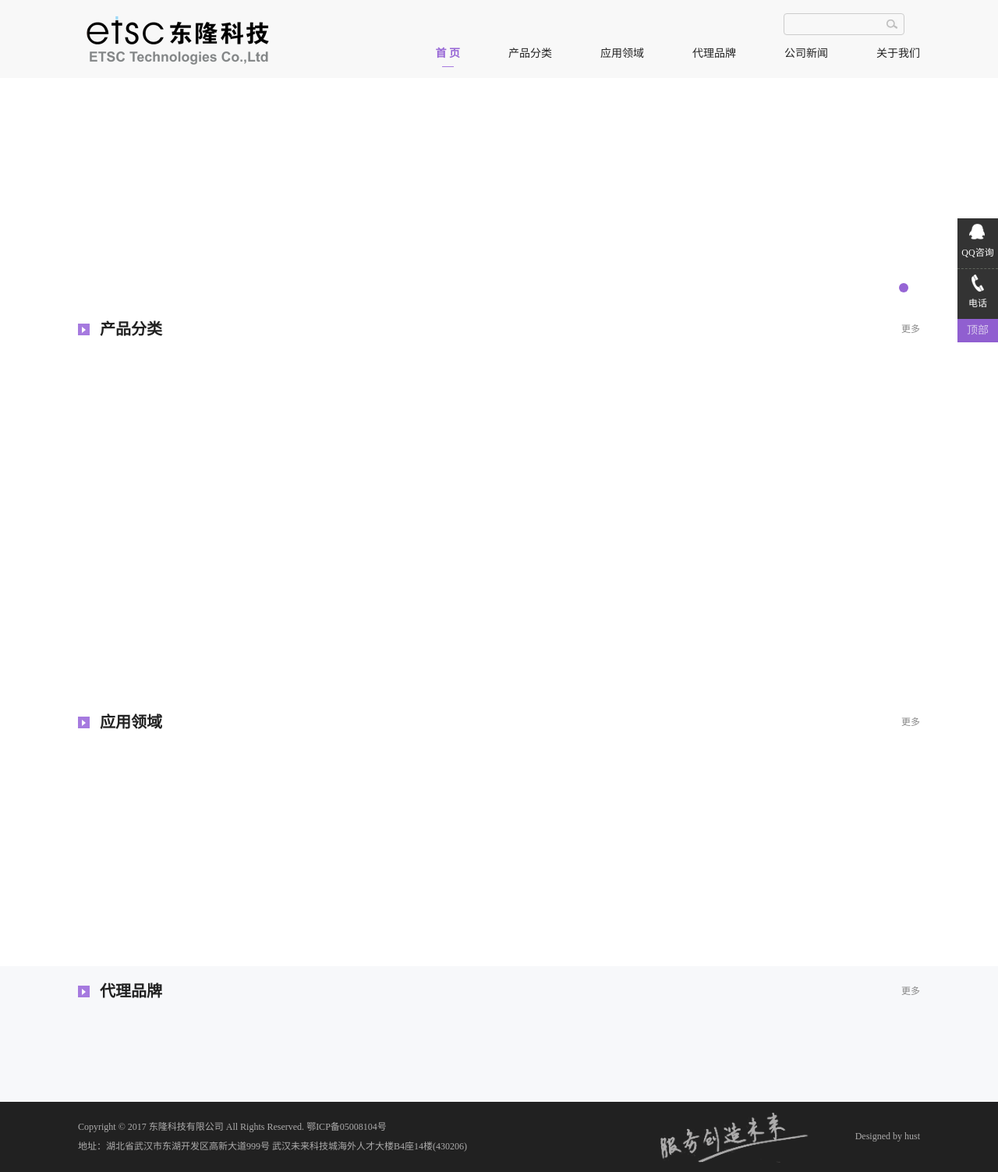
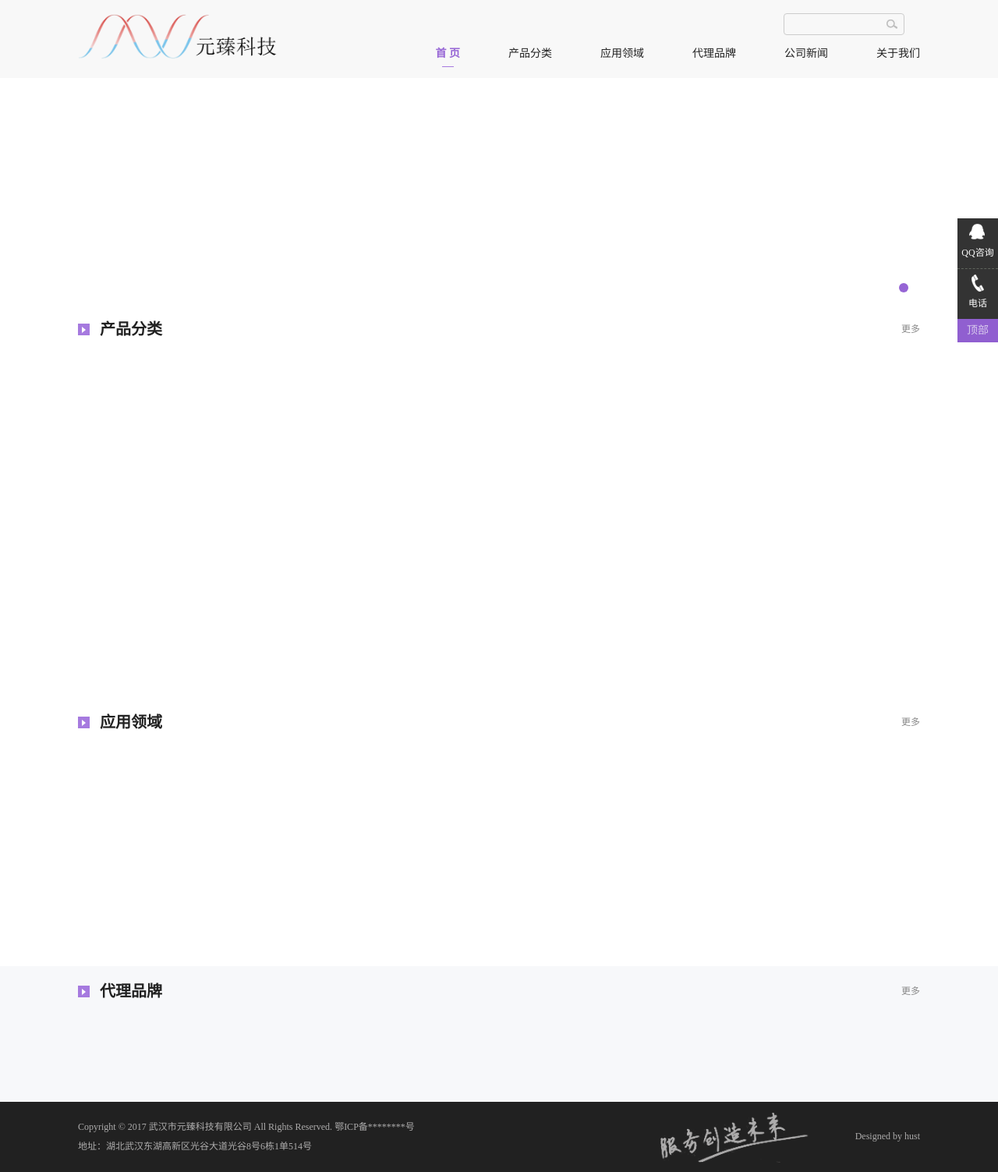
Before and after one commit to haoxuezhang/whyztech, a Django app: page / in a window 1280 px wide. Shown: the whole page at 78% size. Run offline with Django 3.2, Linux system fonts and the light colour scheme.

Commit message:
添加网站logo等基本信息

```diff
--- a/templates/index_base.htm
+++ b/templates/index_base.htm
@@ -19,11 +19,12 @@
 -->
 <meta http-equiv="X-UA-Compatible" content="IE=edge,chrome=1" />
 <meta name="Author" content="何佳豪">
-<meta content="万户网络 www.wanhu.com.cn" name="design">
+<meta content="何佳豪 www.hjhgo.cn" name="design">
 <meta name="Author" content="何佳豪" />
-<title>华中科技大学能源学院</title>
-<meta name="keywords" content="华中科技大学能源学院" />
-<meta name="Description" content="华中科技大学能源学院" />
+<title>武汉市元臻科技有限公司</title>
+<link rel="shortcut icon" href="/static/images/logo_无文字.png" type="image/x-icon">
+<meta name="keywords" content="武汉市元臻科技有限公司" />
+<meta name="Description" content="武汉市元臻科技有限公司" />
 
 <link href="/static/css/css_whir.css"  rel="stylesheet" type="text/css">
 <link rel="Shortcut icon" href="/static/images/favicon.ico" />
@@ -89,7 +90,7 @@
     <div class="Contain">
         <h1 class="Logo"><a href="/" >
 
-                                 <img src="/static/images/20170822110454454.png"  width="256" />
+                                 <img src="/static/images/logo_有文字.png"  width="256" />
 
 </a></h1>
         <div class="MainNav">
@@ -389,8 +390,8 @@
 
             <div class="Contain clearfix">
                 <div class="copyright">
-                Copyright © 2017  东隆科技有限公司 All Rights Reserved. <a href="javascript:if(confirm('http://www.miitbeian.gov.static/  \n\n���ļ�δ�� Teleport Pro ���أ���Ϊ ��λ����ʼ��ַ�����õı߽���������·���С�  \n\n����Ҫ�ӷ�����������?'))window.location='http://www.miitbeian.gov.static/'"  target="_blank">鄂ICP备05008104号 </a><br>
-                地址：湖北省武汉市东湖开发区高新大道999号 武汉未来科技城海外人才大楼B4座14楼(430206)
+                    Copyright © 2017  武汉市元臻科技有限公司 All Rights Reserved. <a href="http://www.whyztech.cn"  target="_blank">鄂ICP备********号 </a><br>
+                    地址：湖北武汉东湖高新区光谷大道光谷8号6栋1单514号
                 </div>
                 <div class="design">Designed by <a href="http://www.hjhgo.cn/"  target="_blank">hust</a></div>
                 <div class="adv"><img src="/static/images/20170906103602362.png"  /></div>
@@ -409,10 +410,10 @@
                     </a></div>
                 </li> -->
                 <li>
-                <div><a href="http://wpa.qq.com/msgrd?v=1&uin=381155964&site=qq&menu=yes"  target="_blank"><i class="qq"></i><span class="txt">QQ咨询</span></a></div>
+                    <div><a href="http://wpa.qq.com/msgrd?v=1&uin=111111111&site=qq&menu=yes"  target="_blank"><i class="qq"></i><span class="txt">QQ咨询</span></a></div>
                 </li>
                 <li>
-                <div class="hotline"><i class="tel"></i><span class="txt">电话</span><span class="txt2">11111111</span></div>
+                    <div class="hotline"><i class="tel"></i><span class="txt">电话</span><span class="txt2">027-86659969</span></div>
                 </li>
 
         </ul>
```
Also changed, not shown: templates/base.htm (+10 -9 lines), user/models.py (+4 -51 lines), static/images/logo_无文字.png (added), static/images/logo_有文字.png (added). Lines whose indentation alone changed are shown as unchanged.
